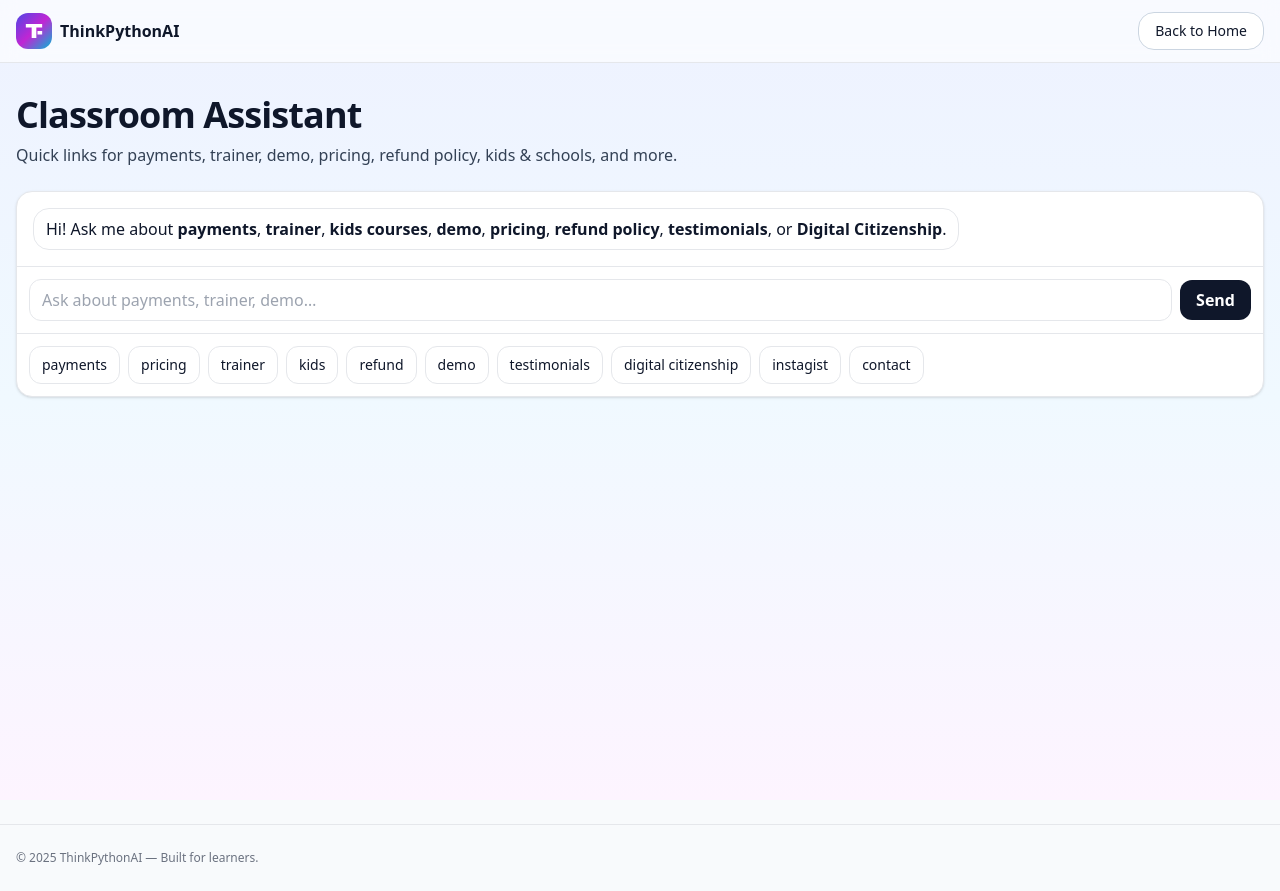
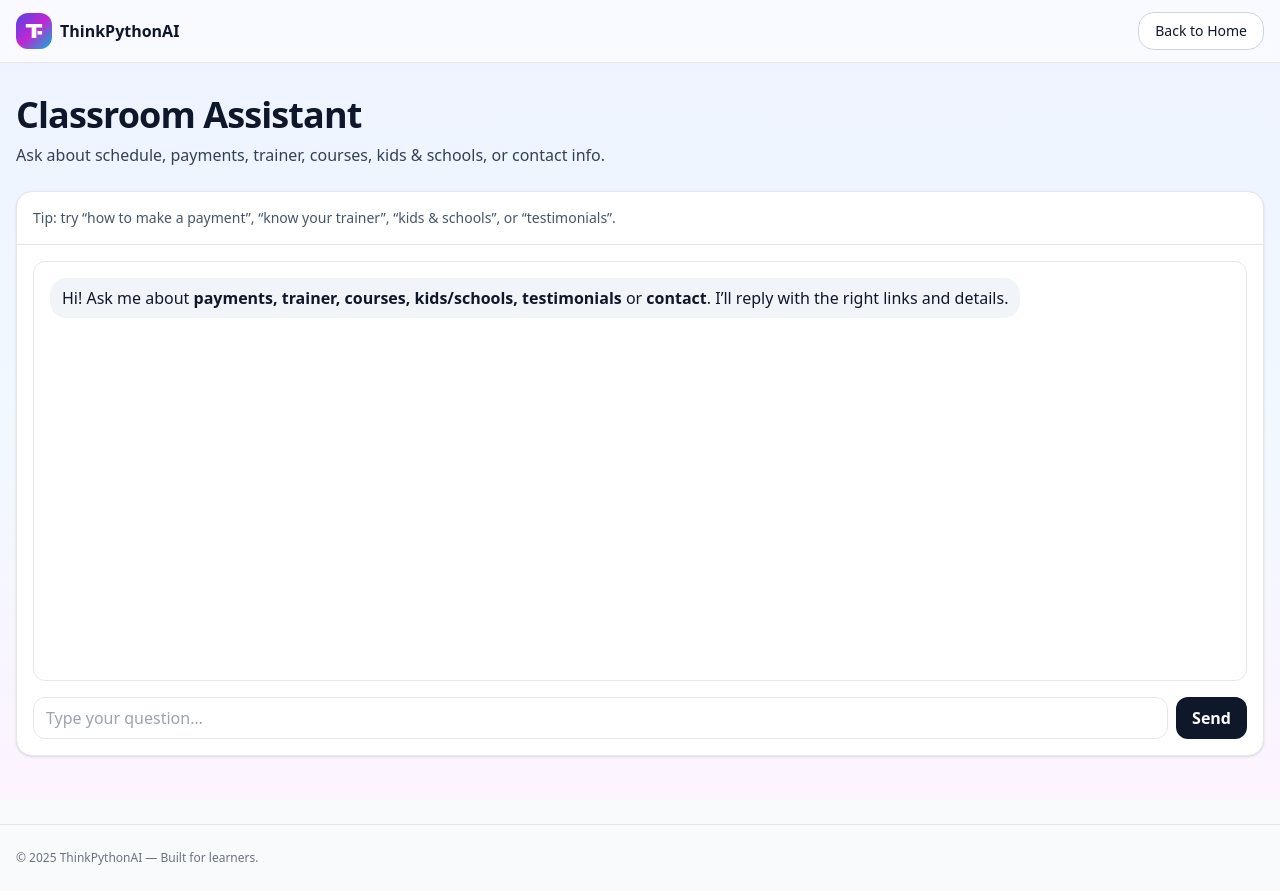
Before and after one commit to raunitankit/thinkpythonai, a Next.js app: page /assistant in a window 1280 px wide. Built offline with nearby package versions, Linux system fonts and the light colour scheme.

Commit message:
Assistant: add intent map (tsx) and wire up detectIntent + answers

```diff
--- a/app/assistant/page.tsx
+++ b/app/assistant/page.tsx
@@ -1,111 +1,47 @@
-// app/assistant/page.tsx
 "use client";
 
 import { useState } from "react";
-import { getIntentAnswer } from "@/components/assistant/intentMap";
 import Link from "next/link";
-import { detectIntent, type IntentReply } from "@/components/assistant/intentMap";
+import { detectIntent, getIntentAnswer, type IntentReply } from "@/components/assistant/intentMap";
 
 type Msg = { role: "user" | "assistant"; content: React.ReactNode };
 
-function Pill({
-  href,
-  children,
-  variant = "primary",
-  external,
-}: {
-  href: string;
-  children: React.ReactNode;
-  variant?: "primary" | "outline";
-  external?: boolean;
-}) {
-  const base =
-    "inline-flex items-center justify-center px-3 py-2 rounded-xl text-sm font-semibold";
-  const styles =
-    variant === "primary"
-      ? "bg-slate-900 text-white hover:opacity-90"
-      : "border text-slate-800 hover:bg-slate-50";
-  return (
-    <Link
-      href={href}
-      className={`${base} ${styles}`}
-      target={external ? "_blank" : undefined}
-      rel={external ? "noreferrer" : undefined}
-    >
-      {children}
-    </Link>
-  );
-}
-
 export default function AssistantPage() {
   const [input, setInput] = useState("");
-  const [msgs, setMsgs] = useState<Msg[]>([
+  const [history, setHistory] = useState<Msg[]>([
     {
       role: "assistant",
       content: (
         <div>
-          Hi! Ask me about <strong>payments</strong>,{" "}
-          <strong>trainer</strong>, <strong>kids courses</strong>,{" "}
-          <strong>demo</strong>, <strong>pricing</strong>,{" "}
-          <strong>refund policy</strong>, <strong>testimonials</strong>, or{" "}
-          <strong>Digital Citizenship</strong>.
+          Hi! Ask me about{" "}
+          <strong>payments, trainer, courses, kids/schools, testimonials</strong> or{" "}
+          <strong>contact</strong>. I’ll reply with the right links and details.
         </div>
       ),
     },
   ]);
 
-  async function handleSend() {
-    const text = input.trim();
-    if (!text) return;
+  const onSend = () => {
+    const q = input.trim();
+    if (!q) return;
 
-    setMsgs((m) => [...m, { role: "user", content: text }]);
-    setInput("");
+    const userMsg: Msg = { role: "user", content: q };
+    const intent = detectIntent(q);
+    const reply: IntentReply = getIntentAnswer(intent);
 
-    const reply: IntentReply | null = detectIntent(text);
-
-    if (reply) {
-      setMsgs((m) => [
-        ...m,
-        {
+    const botMsg: Msg = {
       role: "assistant",
       content: (
-            <div className="space-y-2">
+        <div className="space-y-1">
           <div className="font-semibold">{reply.title}</div>
-              <div className="prose prose-sm">{reply.body}</div>
-              {reply.links?.length ? (
-                <div className="flex flex-wrap gap-2 pt-1">
-                  {reply.links.map((l) => (
-                    <Pill
-                      key={l.href + l.label}
-                      href={l.href}
-                      variant={l.variant ?? "primary"}
-                      external={l.external}
-                    >
-                      {l.label}
-                    </Pill>
-                  ))}
-                </div>
-              ) : null}
+          <div className="text-slate-700">{reply.body}</div>
         </div>
       ),
-        },
-      ]);
-      return;
-    }
+    };
 
-    setMsgs((m) => [
-      ...m,
-      {
-        role: "assistant",
-        content: (
-          <div>
-            I didn’t find a direct link for that. Try asking about{" "}
-            <em>payments, trainer, pricing, kids, demo, refund, testimonials</em>.
-          </div>
-        ),
-      },
-    ]);
-  }
+    setHistory((h) => [...h, userMsg, botMsg]);
+    setInput("");
+  };
 
   return (
     <div className="min-h-screen bg-gradient-to-b from-indigo-50 via-sky-50 to-fuchsia-50 text-slate-900">
@@ -120,31 +56,38 @@ export default function AssistantPage() {
             <span className="font-semibold">ThinkPythonAI</span>
           </div>
           <div className="flex items-center gap-2">
-            <a href="/" className="btn btn-secondary">
+            <Link href="/" className="btn btn-secondary">
               Back to Home
-            </a>
+            </Link>
           </div>
         </div>
       </header>
 
       <main className="container py-8">
-        <h1 className="text-3xl md:text-4xl font-extrabold tracking-tight">
-          Classroom Assistant
-        </h1>
+        <h1 className="text-3xl md:text-4xl font-extrabold tracking-tight">Classroom Assistant</h1>
         <p className="mt-2 text-slate-700">
-          Quick links for payments, trainer, demo, pricing, refund policy, kids
-          & schools, and more.
+          Ask about schedule, payments, trainer, courses, kids & schools, or contact info.
         </p>
 
         <div className="mt-6 card">
+          <div className="p-4 border-b text-sm text-slate-600">
+            Tip: try “how to make a payment”, “know your trainer”, “kids & schools”, or “testimonials”.
+          </div>
           <div className="p-4 space-y-4">
-            {msgs.map((m, i) => (
-              <div key={i} className={m.role === "user" ? "text-right" : ""}>
+            {/* chat window */}
+            <div className="rounded-xl border bg-white p-4 h-[420px] overflow-y-auto space-y-3">
+              {history.map((m, i) => (
+                <div
+                  key={i}
+                  className={`${
+                    m.role === "user" ? "text-right" : "text-left"
+                  }`}
+                >
                   <div
                     className={`inline-block rounded-2xl px-3 py-2 ${
                       m.role === "user"
                         ? "bg-indigo-600 text-white"
-                      : "border bg-white"
+                        : "bg-slate-100 text-slate-900"
                     }`}
                   >
                     {m.content}
@@ -153,47 +96,24 @@ export default function AssistantPage() {
               ))}
             </div>
 
-          <div className="p-3 border-t flex items-center gap-2">
+            {/* input row */}
+            <div className="flex gap-2">
               <input
+                className="flex-1 rounded-xl border px-3 py-2"
+                placeholder="Type your question…"
                 value={input}
                 onChange={(e) => setInput(e.target.value)}
-              placeholder="Ask about payments, trainer, demo…"
-              className="flex-1 rounded-xl border px-3 py-2"
-              onKeyDown={(e) => e.key === "Enter" && handleSend()}
+                onKeyDown={(e) => {
+                  if (e.key === "Enter") onSend();
+                }}
               />
               <button
-              onClick={handleSend}
-              className="px-4 py-2 rounded-xl bg-slate-900 text-white font-semibold"
+                onClick={onSend}
+                className="px-4 py-2 rounded-xl bg-slate-900 text-white font-semibold hover:opacity-90"
               >
                 Send
               </button>
             </div>
-
-          {/* Quick intents */}
-          <div className="p-3 border-t flex flex-wrap gap-2">
-            {[
-              "payments",
-              "pricing",
-              "trainer",
-              "kids",
-              "refund",
-              "demo",
-              "testimonials",
-              "digital citizenship",
-              "instagist",
-              "contact",
-            ].map((q) => (
-              <button
-                key={q}
-                onClick={() => {
-                  setInput(q);
-                  setTimeout(handleSend, 0);
-                }}
-                className="px-3 py-2 rounded-xl border text-sm hover:bg-slate-50"
-              >
-                {q}
-              </button>
-            ))}
           </div>
         </div>
       </main>
--- a/components/assistant/intentMap.tsx
+++ b/components/assistant/intentMap.tsx
@@ -1,106 +1,225 @@
+// components/assistant/intentMap.tsx
 import type { ReactNode } from "react";
 
-export type IntentAnswer = {
+export type Intent =
+  | "payments"
+  | "trainer"
+  | "courses"
+  | "kids"
+  | "testimonials"
+  | "contact"
+  | "home"
+  | "unknown";
+
+export type IntentReply = {
   title: string;
-  body: ReactNode;
-  actions?: { label: string; href: string }[];
+  body: ReactNode; // JSX-friendly
 };
 
-const norm = (s: string) => s.toLowerCase().trim();
+const normalize = (s: string) => s.toLowerCase().trim();
 
-export function getIntentAnswer(raw: string): IntentAnswer | null {
-  const q = norm(raw);
+export function detectIntent(input: string): Intent {
+  const q = normalize(input);
 
-  if (/\b(pay|payment|payments|enroll|enrol|zelle|fee|fees|pricing)\b/.test(q)) {
-    return {
-      title: "Payments & ways to enroll",
-      body: (
-        <>
-          We currently accept <strong>Zelle: +1 (603) 417-0825</strong>. Email your
-          receipt to <a className="underline" href="mailto:thinkpythonai@gmail.com">thinkpythonai@gmail.com</a>.
-          First 2 live classes are free—see the refund policy for details.
-        </>
-      ),
-      actions: [
-        { label: "Pricing", href: "/#pricing" },
-        { label: "Refund policy", href: "/#refund-policy" },
-        { label: "Join Live Demo", href: "https://forms.gle/D8W6ePzfzeszgPFr6" },
-      ],
-    };
+  // Payments / enroll
+  if (
+    /payment|pay|zelle|enroll|fees?|pricing|price|how (to )?join|book|register/.test(q)
+  ) {
+    return "payments";
   }
 
-  if (/\b(trainer|instructor|coach|about trainer|know your trainer|teacher)\b/.test(q)) {
-    return {
-      title: "Know your trainer",
-      body: (
-        <>
-          Ankit — Senior Automation Architect (Director level). 20+ years across
-          Dev/QA/DevOps. Teaches hands-on Python & AI; students consistently rate the
-          sessions highly. Believes <strong>Python is the backbone of AI</strong>.
-        </>
-      ),
-      actions: [{ label: "Jump to Trainer", href: "/#trainer" }],
-    };
+  // Trainer / about trainer
+  if (/trainer|coach|instructor|who (is|are) you|about you|know your trainer/.test(q)) {
+    return "trainer";
   }
 
-  if (/\b(kid|kids|school|schools|district|teacher|students)\b/.test(q)) {
-    return {
-      title: "For Kids & Schools",
-      body: (
-        <>
-          Flexible delivery for public & private schools: after-school clubs, electives,
-          or teacher PD. Aligned to ISTE & CSTA; rubrics and outcomes included.
-        </>
-      ),
-      actions: [
-        { label: "Kids & Schools", href: "/courses#kids" },
-        { label: "Schools section", href: "/#schools" },
-      ],
-    };
+  // Courses / tracks
+  if (/course|track|syllabus|curriculum|learn path|program|pro|elite|starter/.test(q)) {
+    return "courses";
   }
 
-  if (/\b(refund|trial|free class|money back)\b/.test(q)) {
-    return {
-      title: "Trial & Refund Policy",
-      body: (
-        <>
-          Attend the first two live classes and request a <strong>full refund before the
-          third class begins</strong> — no questions asked.
-        </>
-      ),
-      actions: [
-        { label: "Refund policy", href: "/#refund-policy" },
-        { label: "Join Live Demo", href: "https://forms.gle/D8W6ePzfzeszgPFr6" },
-      ],
-    };
+  // Kids & Schools
+  if (/kid|school|district|teacher|classroom|iste|csta|po|invoice/.test(q)) {
+    return "kids";
   }
 
-  if (/\b(testimonial|testimonials|reviews|feedback)\b/.test(q)) {
-    return {
-      title: "Student feedback",
-      body: <>Read quotes and real WhatsApp/screenshots from students and parents.</>,
-      actions: [{ label: "Open testimonials", href: "/testimonials" }],
-    };
+  // Testimonials / reviews
+  if (/testimonial|review|feedback|student (story|stories)|what students say/.test(q)) {
+    return "testimonials";
   }
 
-  if (/\b(price|pricing|cost|fees|plans|starter|pro|elite)\b/.test(q)) {
-    return {
-      title: "Pricing",
-      body: <>Simple, transparent plans: <strong>Starter</strong>, <strong>Pro</strong>, and <strong>Elite</strong>. Scholarships available.</>,
-      actions: [{ label: "See pricing", href: "/#pricing" }],
-    };
+  // Contact
+  if (/contact|email|phone|whatsapp|reach|support|help/.test(q)) {
+    return "contact";
   }
 
-  if (/\b(course|courses|track|curriculum|syllabus)\b/.test(q)) {
-    return {
-      title: "Find your track",
-      body: <>Beginner → Advanced Python, Automation, AI & Agents, and portfolio projects.</>,
-      actions: [
-        { label: "Meet Trainer & Tracks", href: "/#trainer" },
-        { label: "Curriculum", href: "/#curriculum" },
-      ],
-    };
+  // Home / landing
+  if (/home|homepage|main page|thinkpythonai/.test(q)) {
+    return "home";
   }
 
-  return null;
+  return "unknown";
 }
+
+export function getIntentAnswer(intent: Intent): IntentReply {
+  switch (intent) {
+    case "payments":
+      return {
+        title: "Payments & ways to enroll",
+        body: (
+          <>
+            We currently accept <strong>Zelle: +1 (603) 417-0825</strong>. Email your
+            receipt to{" "}
+            <a className="underline" href="mailto:thinkpythonai@gmail.com">
+              thinkpythonai@gmail.com
+            </a>
+            . First 2 live classes are free—see the refund policy for details.
+            <div className="mt-3 flex flex-wrap gap-2 text-sm">
+              <a href="/#pricing" className="underline">
+                View pricing →
+              </a>
+              <a
+                href="https://forms.gle/D8W6ePzfzeszgPFr6"
+                target="_blank"
+                rel="noreferrer"
+                className="underline"
+              >
+                Join the next live demo →
+              </a>
+            </div>
+          </>
+        ),
+      };
+
+    case "trainer":
+      return {
+        title: "Know your trainer",
+        body: (
+          <>
+            Learn from <strong>Ankit</strong> — Sr. Automation Architect (Director-level
+            leader). 20+ years across development, QA, test automation, and DevOps.
+            Students consistently rate the sessions highly. Python is the backbone of AI,
+            and we teach it hands-on.
+            <div className="mt-3 text-sm">
+              <a href="/#trainer" className="underline">
+                Meet your trainer →
+              </a>
+            </div>
+          </>
+        ),
+      };
+
+    case "courses":
+      return {
+        title: "Find your track",
+        body: (
+          <>
+            Choose from Starter, Pro, or Elite. Build real projects (automation, AI,
+            dashboards) with recordings and community support.
+            <div className="mt-3 flex flex-wrap gap-2 text-sm">
+              <a href="/#trainer" className="underline">
+                Explore tracks →
+              </a>
+              <a href="/#curriculum" className="underline">
+                See curriculum →
+              </a>
+            </div>
+          </>
+        ),
+      };
+
+    case "kids":
+      return {
+        title: "Kids & Schools",
+        body: (
+          <>
+            We partner with schools/districts and offer after-school clubs, electives, and
+            teacher PD. Projects align to <strong>ISTE</strong> & <strong>CSTA</strong>.
+            POs/invoices supported.
+            <div className="mt-3 flex flex-wrap gap-2 text-sm">
+              <a href="/courses#kids" className="underline">
+                Kids & Schools page →
+              </a>
+              <a href="/#schools" className="underline">
+                School benefits →
+              </a>
+            </div>
+          </>
+        ),
+      };
+
+    case "testimonials":
+      return {
+        title: "What students say",
+        body: (
+          <>
+            Read real feedback from freshers, working pros, and parents. Includes
+            screenshots and detailed quotes.
+            <div className="mt-3 text-sm">
+              <a href="/testimonials" className="underline">
+                See testimonials →
+              </a>
+            </div>
+          </>
+        ),
+      };
+
+    case "contact":
+      return {
+        title: "Contact ThinkPythonAI",
+        body: (
+          <>
+            Email:{" "}
+            <a className="underline" href="mailto:thinkpythonai@gmail.com">
+              thinkpythonai@gmail.com
+            </a>{" "}
+            · WhatsApp:{" "}
+            <a
+              className="underline"
+              href="https://wa.me/16034170825"
+              target="_blank"
+              rel="noreferrer"
+            >
+              +1 (603) 417-0825
+            </a>{" "}
+            · Call: <strong>+1 (603) 417-0825</strong>
+            <div className="mt-3 text-sm">
+              <a href="/assistant" className="underline">
+                Chat on this page →
+              </a>
+            </div>
+          </>
+        ),
+      };
+
+    case "home":
+      return {
+        title: "Homepage",
+        body: (
+          <>
+            Head back to the main page to explore features, projects, and pricing.
+            <div className="mt-3 text-sm">
+              <a href="/" className="underline">
+                Go to ThinkPythonAI →
+              </a>
+            </div>
+          </>
+        ),
+      };
+
+    default:
+      return {
+        title: "I can help with these:",
+        body: (
+          <ul className="list-disc ml-5 space-y-1">
+            <li>Payments, pricing, and enrolling</li>
+            <li>About the trainer</li>
+            <li>Courses / curriculum</li>
+            <li>Kids & Schools partnerships</li>
+            <li>Testimonials</li>
+            <li>Contact options</li>
+          </ul>
+        ),
+      };
+  }
+}
```
Lines whose indentation alone changed are shown as unchanged.
